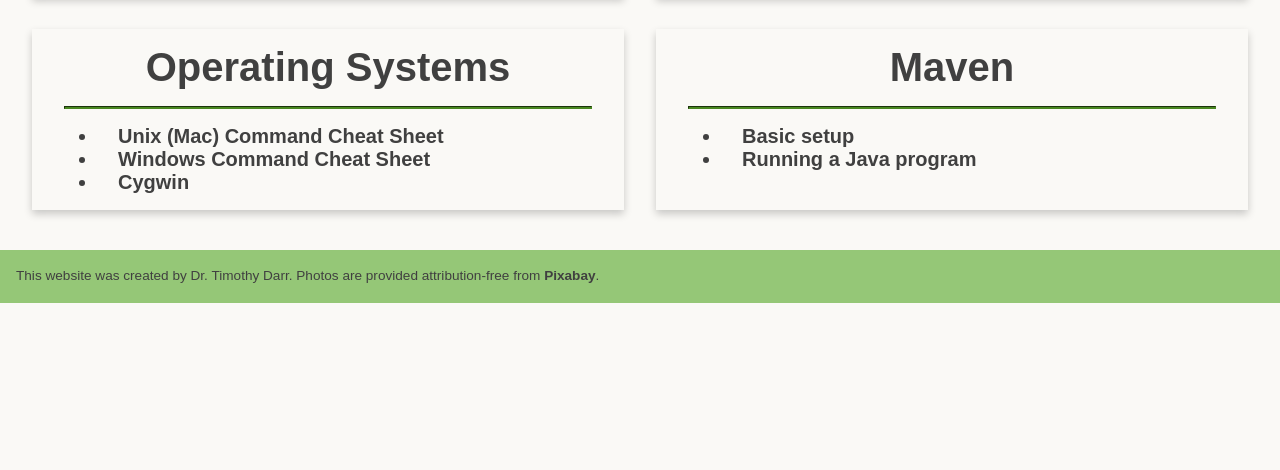
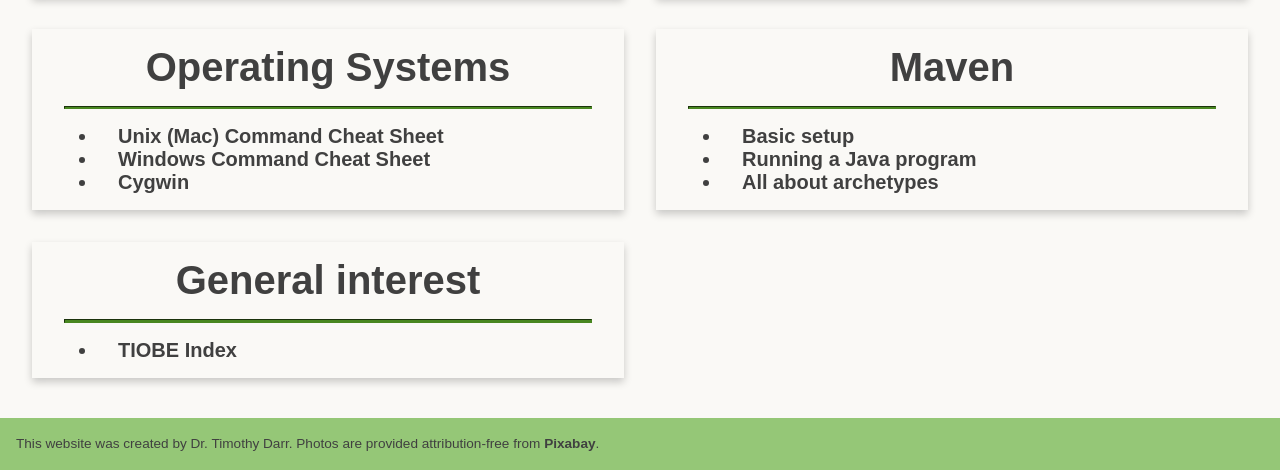
Before and after one commit to Oklahoma-Baptist-University/cis-info, a plain HTML site: page general-developer-help.html in a window 1280 px wide. Shown: the part 1056-1526 px from the top of the page. Before the commit the page ends 1359 px from the top, so only its background shows below. Drawn offline with Linux system fonts and the light colour scheme.

Commit message:
Added TIOBE index

```diff
--- a/general-developer-help.html
+++ b/general-developer-help.html
@@ -70,6 +70,14 @@
                     <ul>
                         <li><a href="https://maven.apache.org/guides/getting-started/maven-in-five-minutes.html">Basic setup</a></li>
                         <li><a href="https://www.digitalocean.com/community/tutorials/exec-maven-plugin-run-java-programs-maven-build">Running a Java program</a></li>
+                        <li><a href="https://maven.apache.org/archetype/index.html">All about archetypes</a></li>
+                    </ul>
+                </article>
+                <article class="okbu">
+                    <h1>General interest</h1>
+                    <hr class="separator">
+                    <ul>
+                        <li><a href="https://www.tiobe.com/tiobe-index/">TIOBE Index</a></li>
                     </ul>
                 </article>
             </section>
```
